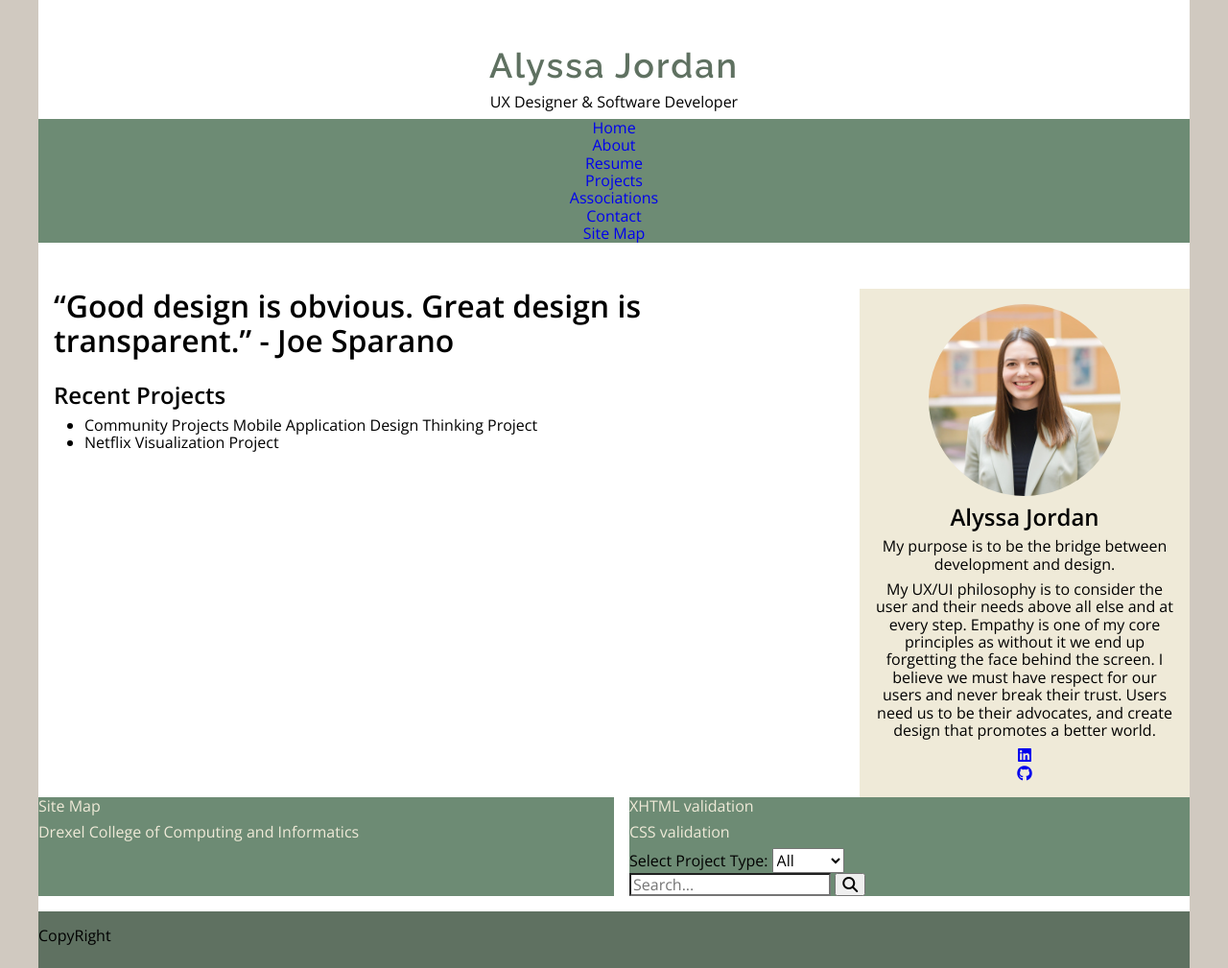
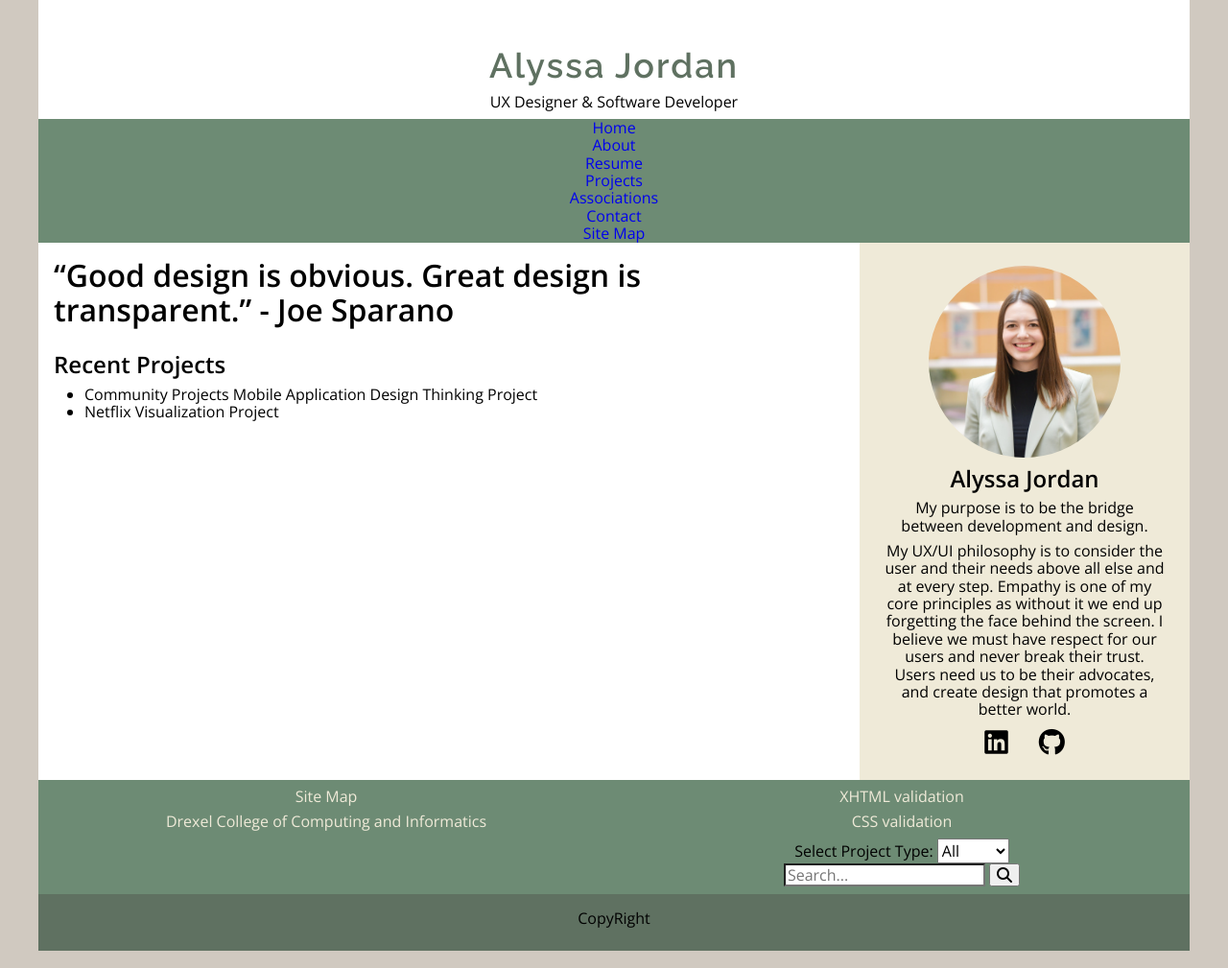
Before and after one commit to alyssaaj/INFO552-Portfolio, a plain HTML site: page index.html in a window 1280 px wide. Shown: the whole page at 96% size. Drawn offline with nearby package versions, Linux system fonts and the light colour scheme.

Commit message:
font, padding

```diff
--- a/scss/base/_base.scss
+++ b/scss/base/_base.scss
@@ -21,13 +21,8 @@ body {
 
   }
 }
-
-aside {
-  ul {
-    li {
-      list-style: none;
-    }
-  }
+a:link, a:visited {
+  text-decoration: none;
 }
 
 #main-content-grid{
@@ -50,6 +45,7 @@ aside {
 #main-content-right{
   background-color: var(--cream);
   text-align: center;
+  padding: 24px 24px;
 
   #profile-pic{
     margin-left: auto;
@@ -62,7 +58,6 @@ aside {
     border-radius: 100%;
   }
 
-  padding: 16px 16px;
   p {
     padding-bottom: 8px;
   }
@@ -74,8 +69,17 @@ aside {
   h2 {
     padding: 8px 0;
   }
+
+  ul {
+    display: flex;
+    justify-content: center;
+    li {
+      margin: 0 16px;
+      font-size: rem-calc(28);
+      list-style: none;
+      a:link, a:visited {
+        color: var(--black);
+      }
+    }
+  }
 }
-
-a:link, a:visited {
-  text-decoration: none;
-}
--- a/scss/layout/_footer.scss
+++ b/scss/layout/_footer.scss
@@ -3,6 +3,7 @@
 ============= */
 
 footer{
+  text-align: center;
   p {
     padding-bottom: 8px;
   }
@@ -13,11 +14,12 @@ footer{
     grid-template-areas:
     "fl fr"
     "fb fb";
-    gap: 16px;
+    //gap: 16px;
 
   }
 
   #footer-left {
+    padding: 8px 0;
     background-color: var(--green);
     @include md {
       grid-area: fl;
@@ -26,6 +28,7 @@ footer{
   }
 
   #footer-right {
+    padding: 8px 0;
     background-color: var(--green);
     @include md {
       grid-area: fr;
--- a/scss/layout/_header.scss
+++ b/scss/layout/_header.scss
@@ -2,7 +2,7 @@
     Header
 ============= */
 header{
-  padding: 48px 0;
+  padding-top: 48px;
   text-align: center;
   h1 {
     font-family: 'Raleway', sans-serif;
--- a/scss/sections/_index.scss
+++ b/scss/sections/_index.scss
@@ -4,7 +4,7 @@
 
 #index-left {
 
-  padding: 0 16px;
+  padding: 16px;
 
   h1 {
     padding-bottom: 24px;
```
Also changed, not shown: css/styles.css.
